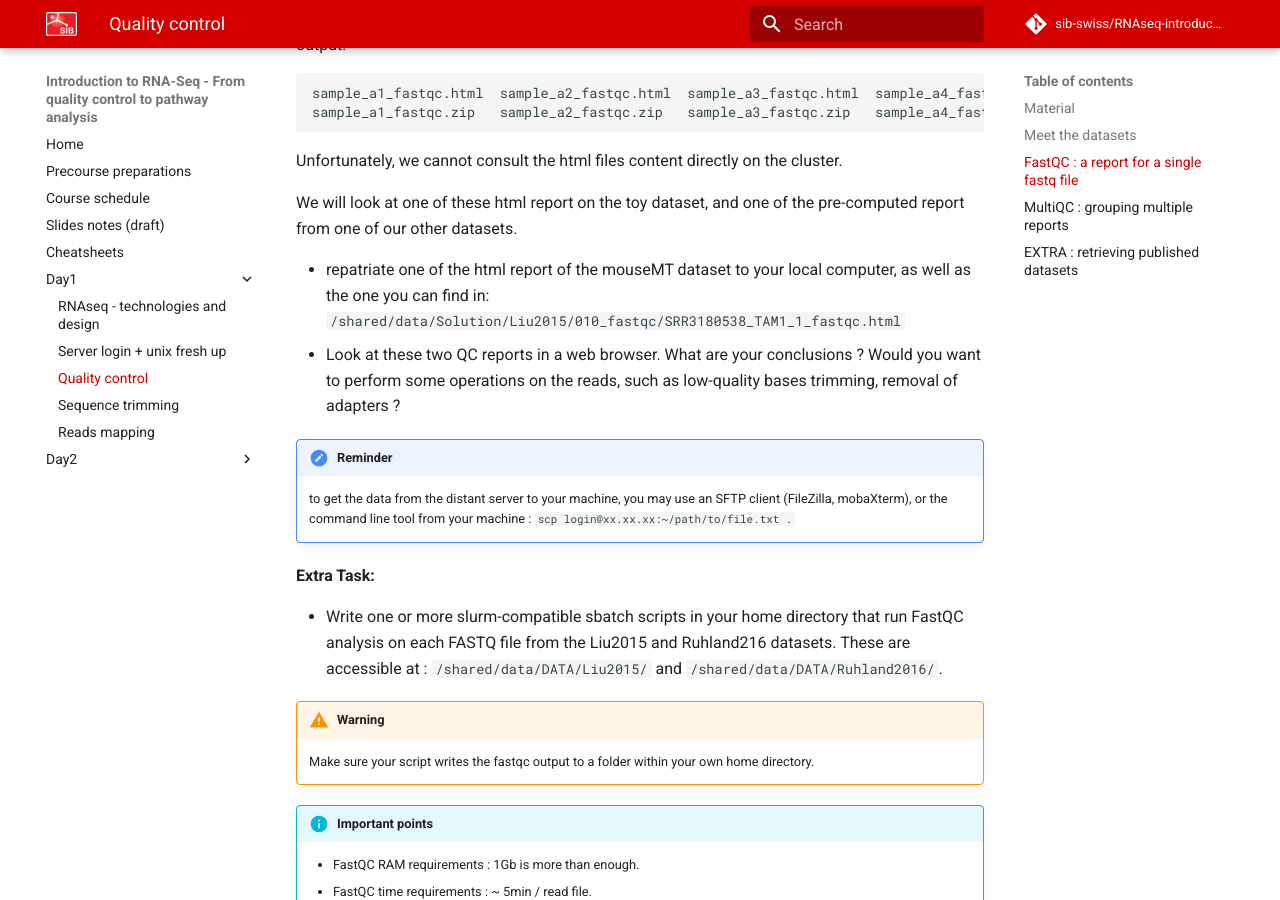
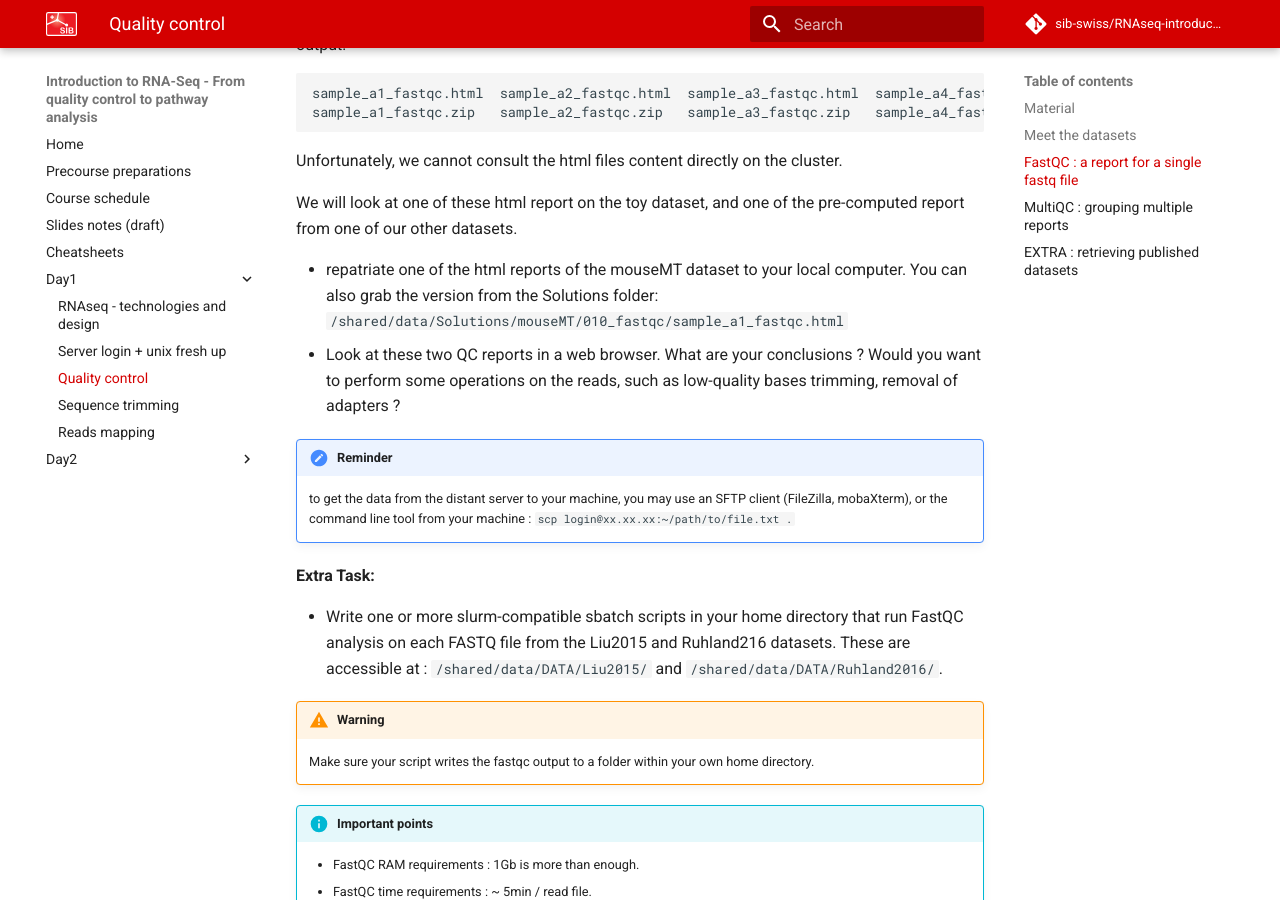
Before and after one commit to sib-swiss/RNAseq-introduction-training, an MkDocs documentation site: the page built from docs/days/quality_control.md, in a window 1280 px wide and 900 px high, scrolled down 2785 px. Built offline with MkDocs 1.6.1 and Material for MkDocs 9.7.7, drawn with Linux system fonts in a browser that asks for light colours; comment, search, counter and statistics services are not loaded.

Commit message:
Liu dataset is no longer available, and the directory structure has changed, so this path needed updating.

```diff
--- a/docs/days/quality_control.md
+++ b/docs/days/quality_control.md
@@ -122,8 +122,8 @@ Unfortunately, we cannot consult the html files content directly on the cluster.
 
 We will look at one of these html report on the toy dataset, and one of the pre-computed report from one of our other datasets.
 
- * repatriate one of the html report of the mouseMT dataset to your local computer, as well as the one you can find in:
-`/shared/data/Solution/Liu2015/010_fastqc/SRR3180538_TAM1_1_fastqc.html`
+ * repatriate one of the html reports of the mouseMT dataset to your local computer. You can also grab the version from the Solutions folder:
+`/shared/data/Solutions/mouseMT/010_fastqc/sample_a1_fastqc.html`
  * Look at these two QC reports in a web browser. What are your conclusions ? Would you want to perform some operations on the reads, such as low-quality bases trimming, removal of adapters ?
 
 !!! note "Reminder"
```
